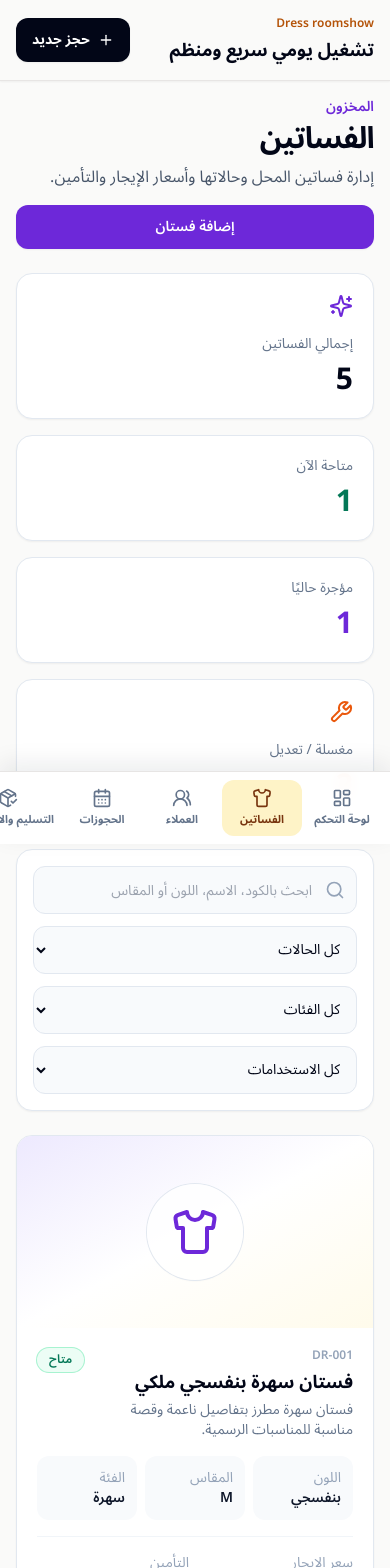
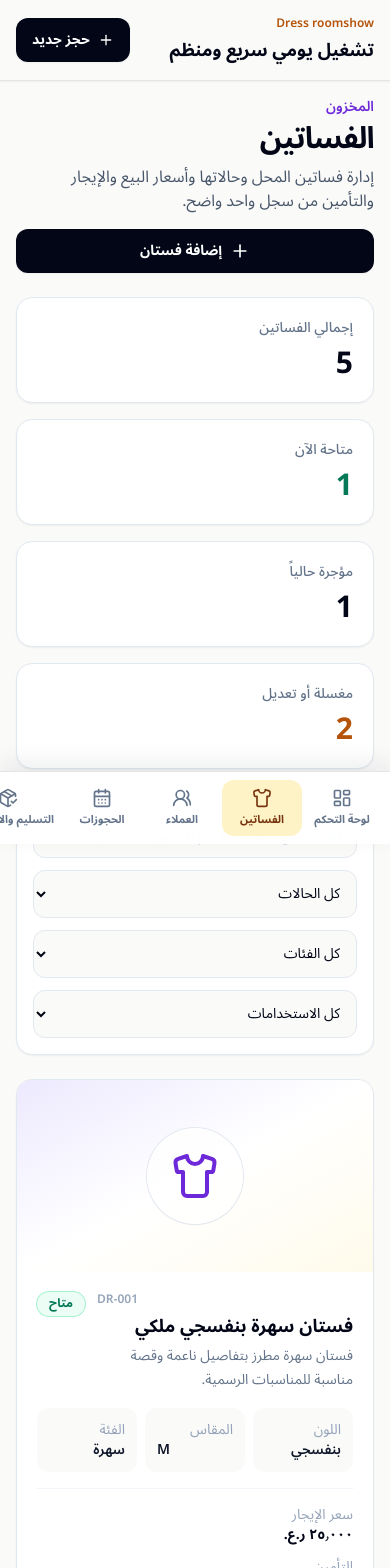
Before and after one commit to mohamedmasoud3030-tech/dress-roomshow, a React (Vite) app: page /dresses in a window 390 px wide. Shown: the top 1568 px of the page. Built offline with nearby package versions, Linux system fonts and the light colour scheme.

Commit message:
feat: wire dress creation into inventory page

```diff
--- a/src/features/dresses/DressesPage.tsx
+++ b/src/features/dresses/DressesPage.tsx
@@ -1,8 +1,11 @@
 import { useMemo, useState } from 'react';
-import { Search, Shirt, Sparkles, Wrench } from 'lucide-react';
+import { Plus, Search, Shirt } from 'lucide-react';
+import { PageHeader } from '../../components/shared/PageHeader';
+import { SummaryCard } from '../../components/shared/SummaryCard';
+import { formatMoneyOMR } from '../../shared/utils/format';
+import { AddDressModal } from './AddDressModal';
 import { filterDresses, getDresses, summarizeDresses } from './dress.service';
 import type { Dress, DressCategory, DressFilters, DressStatus } from './dress.types';
-import { formatMoneyOMR } from '../../shared/utils/format';
 
 const statusLabels: Record<DressStatus, string> = {
   available: 'متاح',
@@ -21,7 +24,7 @@ const statusStyles: Record<DressStatus, string> = {
   rented: 'bg-violet-50 text-violet-700 ring-violet-200',
   laundry: 'bg-sky-50 text-sky-700 ring-sky-200',
   maintenance: 'bg-orange-50 text-orange-700 ring-orange-200',
-  damaged: 'bg-red-50 text-red-700 ring-red-200',
+  damaged: 'bg-rose-50 text-rose-700 ring-rose-200',
   sold: 'bg-slate-100 text-slate-700 ring-slate-200',
   inactive: 'bg-slate-100 text-slate-500 ring-slate-200',
 };
@@ -31,40 +34,42 @@ const statuses: Array<'all' | DressStatus> = ['all', 'available', 'reserved', 'r
 
 function DressCard({ dress }: { dress: Dress }) {
   return (
-    <article className="overflow-hidden rounded-2xl border border-slate-200 bg-white shadow-sm transition hover:-translate-y-0.5 hover:shadow-md">
+    <article className="overflow-hidden rounded-2xl border border-slate-200 bg-white shadow-sm transition duration-200 hover:-translate-y-0.5 hover:shadow-md">
       <div className="flex h-48 items-center justify-center bg-gradient-to-br from-violet-100 via-white to-amber-50">
         <div className="rounded-full bg-white/80 p-6 shadow-sm ring-1 ring-slate-200">
-          <Shirt className="h-12 w-12 text-violet-700" />
+          <Shirt aria-hidden="true" className="h-12 w-12 text-violet-700" />
         </div>
       </div>
       <div className="space-y-4 p-5">
         <div className="flex items-start justify-between gap-3">
           <div>
-            <p className="text-xs font-semibold text-slate-400">{dress.code}</p>
-            <h3 className="mt-1 text-lg font-bold text-slate-950">{dress.name}</h3>
-            <p className="mt-1 text-sm text-slate-500">{dress.description}</p>
+            <p className="text-xs font-semibold text-slate-400" dir="ltr">{dress.code}</p>
+            <h2 className="mt-1 text-lg font-bold text-slate-950">{dress.name}</h2>
+            {dress.description && <p className="mt-1 text-sm leading-6 text-slate-500">{dress.description}</p>}
           </div>
-          <span className={`shrink-0 rounded-full px-3 py-1 text-xs font-semibold ring-1 ${statusStyles[dress.status]}`}>
+          <span className={`shrink-0 rounded-full px-3 py-1 text-xs font-bold ring-1 ${statusStyles[dress.status]}`}>
             {statusLabels[dress.status]}
           </span>
         </div>
 
         <div className="grid grid-cols-3 gap-2 text-sm">
-          <div className="rounded-xl bg-slate-50 p-3">
+          <div className="rounded-xl bg-stone-50 p-3">
             <p className="text-slate-400">اللون</p>
             <p className="font-semibold text-slate-900">{dress.color}</p>
           </div>
-          <div className="rounded-xl bg-slate-50 p-3">
+          <div className="rounded-xl bg-stone-50 p-3">
             <p className="text-slate-400">المقاس</p>
-            <p className="font-semibold text-slate-900">{dress.size}</p>
+            <p className="font-semibold text-slate-900" dir="ltr">{dress.size}</p>
           </div>
-          <div className="rounded-xl bg-slate-50 p-3">
+          <div className="rounded-xl bg-stone-50 p-3">
             <p className="text-slate-400">الفئة</p>
             <p className="font-semibold text-slate-900">{dress.category}</p>
           </div>
         </div>
 
-        <div className="grid grid-cols-2 gap-3 border-t border-slate-100 pt-4 text-sm">
+        <div className="grid gap-3 border-t border-slate-100 pt-4 text-sm sm:grid-cols-2">
+          {dress.isForRent && (
+            <>
               <div>
                 <p className="text-slate-400">سعر الإيجار</p>
                 <p className="font-bold text-slate-950">{formatMoneyOMR(dress.rentalPrice)}</p>
@@ -73,6 +78,14 @@ function DressCard({ dress }: { dress: Dress }) {
                 <p className="text-slate-400">التأمين</p>
                 <p className="font-bold text-slate-950">{formatMoneyOMR(dress.depositAmount)}</p>
               </div>
+            </>
+          )}
+          {dress.isForSale && (
+            <div>
+              <p className="text-slate-400">سعر البيع</p>
+              <p className="font-bold text-slate-950">{formatMoneyOMR(dress.salePrice)}</p>
+            </div>
+          )}
         </div>
 
         <div className="flex flex-wrap gap-2">
@@ -86,62 +99,73 @@ function DressCard({ dress }: { dress: Dress }) {
 }
 
 export function DressesPage() {
+  const [dresses, setDresses] = useState<Dress[]>(() => getDresses());
   const [filters, setFilters] = useState<DressFilters>({ search: '', status: 'all', category: 'all', usage: 'all' });
-  const dresses = getDresses();
+  const [showCreateModal, setShowCreateModal] = useState(false);
+  const [feedback, setFeedback] = useState<string | null>(null);
 
   const filteredDresses = useMemo(() => filterDresses(dresses, filters), [dresses, filters]);
   const summary = useMemo(() => summarizeDresses(dresses), [dresses]);
 
+  const handleCreated = (dress: Dress) => {
+    setDresses((current) => [dress, ...current]);
+    setFeedback(`تمت إضافة الفستان ${dress.code} بنجاح.`);
+  };
+
   return (
     <section className="space-y-6">
       <div className="flex flex-col gap-4 xl:flex-row xl:items-center xl:justify-between">
-        <div>
-          <p className="text-sm font-semibold text-violet-700">المخزون</p>
-          <h1 className="mt-1 text-3xl font-bold tracking-tight text-slate-950">الفساتين</h1>
-          <p className="mt-2 text-slate-600">إدارة فساتين المحل وحالاتها وأسعار الإيجار والتأمين.</p>
-        </div>
-        <button className="rounded-xl bg-violet-700 px-5 py-3 text-sm font-semibold text-white shadow-sm hover:bg-violet-800">
+        <PageHeader
+          eyebrow="المخزون"
+          title="الفساتين"
+          description="إدارة فساتين المحل وحالاتها وأسعار البيع والإيجار والتأمين من سجل واحد واضح."
+        />
+        <button
+          type="button"
+          onClick={() => {
+            setFeedback(null);
+            setShowCreateModal(true);
+          }}
+          className="inline-flex min-h-11 items-center justify-center gap-2 rounded-xl bg-slate-950 px-5 py-3 text-sm font-bold text-white shadow-sm transition hover:bg-slate-800 focus-visible:outline-none focus-visible:ring-2 focus-visible:ring-amber-500 focus-visible:ring-offset-2"
+        >
+          <Plus aria-hidden="true" className="h-5 w-5" />
           إضافة فستان
         </button>
       </div>
 
+      {feedback && (
+        <div role="status" className="rounded-xl border border-emerald-200 bg-emerald-50 px-4 py-3 text-sm font-bold text-emerald-800">
+          {feedback}
+        </div>
+      )}
+
       <div className="grid gap-4 md:grid-cols-2 xl:grid-cols-4">
-        <article className="rounded-2xl border border-slate-200 bg-white p-5 shadow-sm">
-          <Sparkles className="mb-4 h-6 w-6 text-violet-700" />
-          <p className="text-sm text-slate-500">إجمالي الفساتين</p>
-          <p className="mt-2 text-3xl font-bold">{summary.total}</p>
-        </article>
-        <article className="rounded-2xl border border-slate-200 bg-white p-5 shadow-sm">
-          <p className="text-sm text-slate-500">متاحة الآن</p>
-          <p className="mt-2 text-3xl font-bold text-emerald-700">{summary.available}</p>
-        </article>
-        <article className="rounded-2xl border border-slate-200 bg-white p-5 shadow-sm">
-          <p className="text-sm text-slate-500">مؤجرة حاليًا</p>
-          <p className="mt-2 text-3xl font-bold text-violet-700">{summary.rented}</p>
-        </article>
-        <article className="rounded-2xl border border-slate-200 bg-white p-5 shadow-sm">
-          <Wrench className="mb-4 h-6 w-6 text-orange-600" />
-          <p className="text-sm text-slate-500">مغسلة / تعديل</p>
-          <p className="mt-2 text-3xl font-bold text-orange-600">{summary.inService}</p>
-        </article>
+        <SummaryCard label="إجمالي الفساتين" value={summary.total} />
+        <SummaryCard label="متاحة الآن" value={summary.available} tone="positive" />
+        <SummaryCard label="مؤجرة حالياً" value={summary.rented} />
+        <SummaryCard label="مغسلة أو تعديل" value={summary.inService} tone={summary.inService > 0 ? 'warning' : 'default'} />
       </div>
 
       <div className="rounded-2xl border border-slate-200 bg-white p-4 shadow-sm">
         <div className="grid gap-3 lg:grid-cols-[1fr_180px_180px_180px]">
           <label className="relative block">
-            <Search className="pointer-events-none absolute right-3 top-1/2 h-5 w-5 -translate-y-1/2 text-slate-400" />
+            <span className="sr-only">البحث في الفساتين</span>
+            <Search aria-hidden="true" className="pointer-events-none absolute right-3 top-1/2 h-5 w-5 -translate-y-1/2 text-slate-400" />
             <input
+              type="search"
               value={filters.search}
               onChange={(event) => setFilters((current) => ({ ...current, search: event.target.value }))}
-              placeholder="ابحث بالكود، الاسم، اللون أو المقاس"
-              className="h-12 w-full rounded-xl border border-slate-200 bg-slate-50 pr-11 text-sm outline-none ring-violet-200 transition focus:border-violet-300 focus:ring-4"
+              placeholder="ابحثي بالكود أو الاسم أو اللون أو المقاس"
+              className="h-12 w-full rounded-xl border border-slate-200 bg-stone-50 pr-11 text-sm outline-none transition focus-visible:border-amber-500 focus-visible:ring-2 focus-visible:ring-amber-500/30"
             />
           </label>
 
+          <label>
+            <span className="sr-only">حالة الفستان</span>
             <select
               value={filters.status}
               onChange={(event) => setFilters((current) => ({ ...current, status: event.target.value as DressFilters['status'] }))}
-            className="h-12 rounded-xl border border-slate-200 bg-slate-50 px-3 text-sm outline-none focus:border-violet-300"
+              className="h-12 w-full rounded-xl border border-slate-200 bg-stone-50 px-3 text-sm outline-none transition focus-visible:border-amber-500 focus-visible:ring-2 focus-visible:ring-amber-500/30"
             >
               {statuses.map((status) => (
                 <option key={status} value={status}>
@@ -149,11 +173,14 @@ export function DressesPage() {
                 </option>
               ))}
             </select>
+          </label>
 
+          <label>
+            <span className="sr-only">فئة الفستان</span>
             <select
               value={filters.category}
               onChange={(event) => setFilters((current) => ({ ...current, category: event.target.value as DressFilters['category'] }))}
-            className="h-12 rounded-xl border border-slate-200 bg-slate-50 px-3 text-sm outline-none focus:border-violet-300"
+              className="h-12 w-full rounded-xl border border-slate-200 bg-stone-50 px-3 text-sm outline-none transition focus-visible:border-amber-500 focus-visible:ring-2 focus-visible:ring-amber-500/30"
             >
               {categories.map((category) => (
                 <option key={category} value={category}>
@@ -161,16 +188,20 @@ export function DressesPage() {
                 </option>
               ))}
             </select>
+          </label>
 
+          <label>
+            <span className="sr-only">نوع استخدام الفستان</span>
             <select
               value={filters.usage}
               onChange={(event) => setFilters((current) => ({ ...current, usage: event.target.value as DressFilters['usage'] }))}
-            className="h-12 rounded-xl border border-slate-200 bg-slate-50 px-3 text-sm outline-none focus:border-violet-300"
+              className="h-12 w-full rounded-xl border border-slate-200 bg-stone-50 px-3 text-sm outline-none transition focus-visible:border-amber-500 focus-visible:ring-2 focus-visible:ring-amber-500/30"
             >
               <option value="all">كل الاستخدامات</option>
               <option value="rent">للإيجار</option>
               <option value="sale">للبيع</option>
             </select>
+          </label>
         </div>
       </div>
 
@@ -183,9 +214,11 @@ export function DressesPage() {
       ) : (
         <div className="rounded-2xl border border-dashed border-slate-300 bg-white p-10 text-center shadow-sm">
           <p className="text-lg font-semibold text-slate-900">لا توجد فساتين مطابقة</p>
-          <p className="mt-2 text-sm text-slate-500">غيّر البحث أو الفلاتر الحالية لعرض نتائج أخرى.</p>
+          <p className="mt-2 text-sm text-slate-500">غيّري البحث أو الفلاتر الحالية لعرض نتائج أخرى.</p>
         </div>
       )}
+
+      <AddDressModal open={showCreateModal} onClose={() => setShowCreateModal(false)} onCreated={handleCreated} />
     </section>
   );
 }
```
Lines whose indentation alone changed are shown as unchanged.
